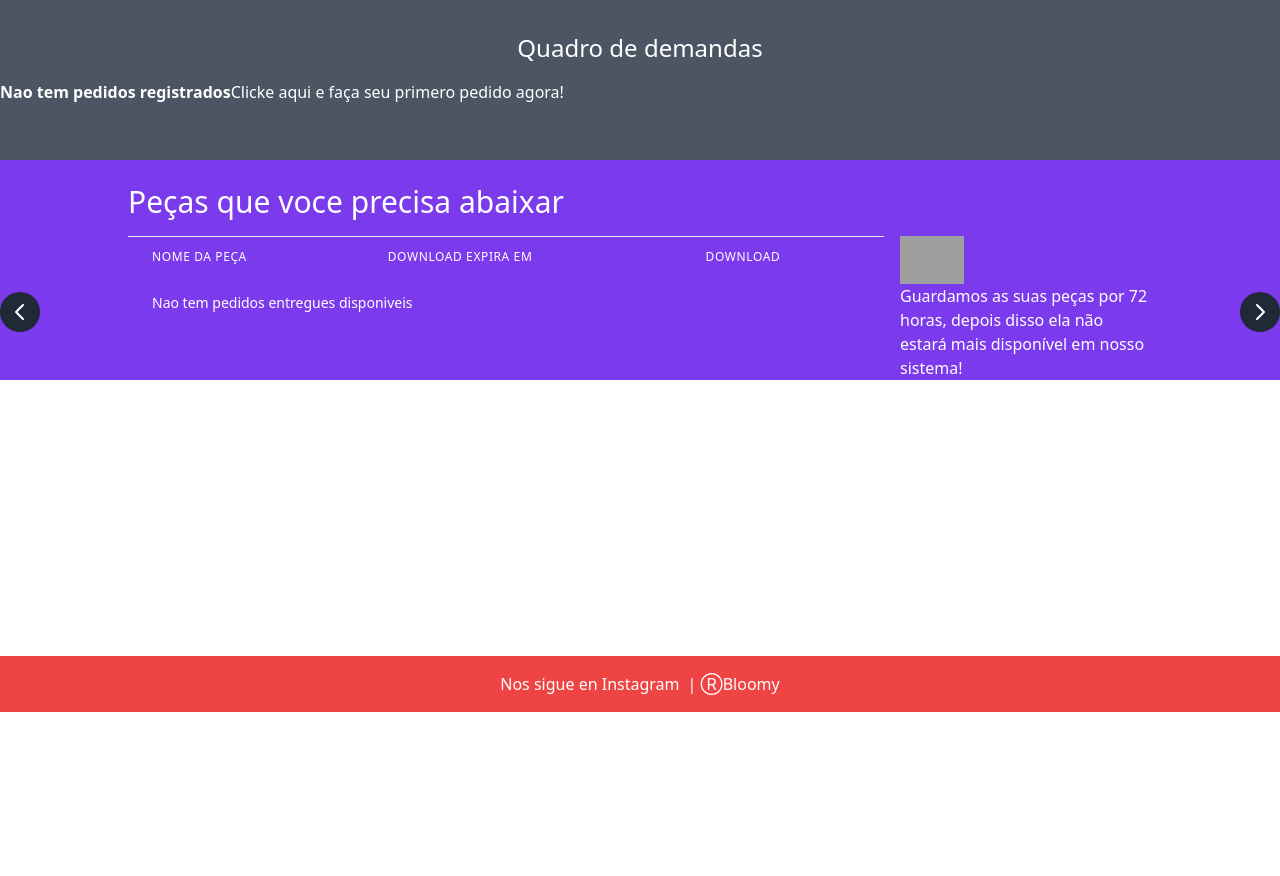
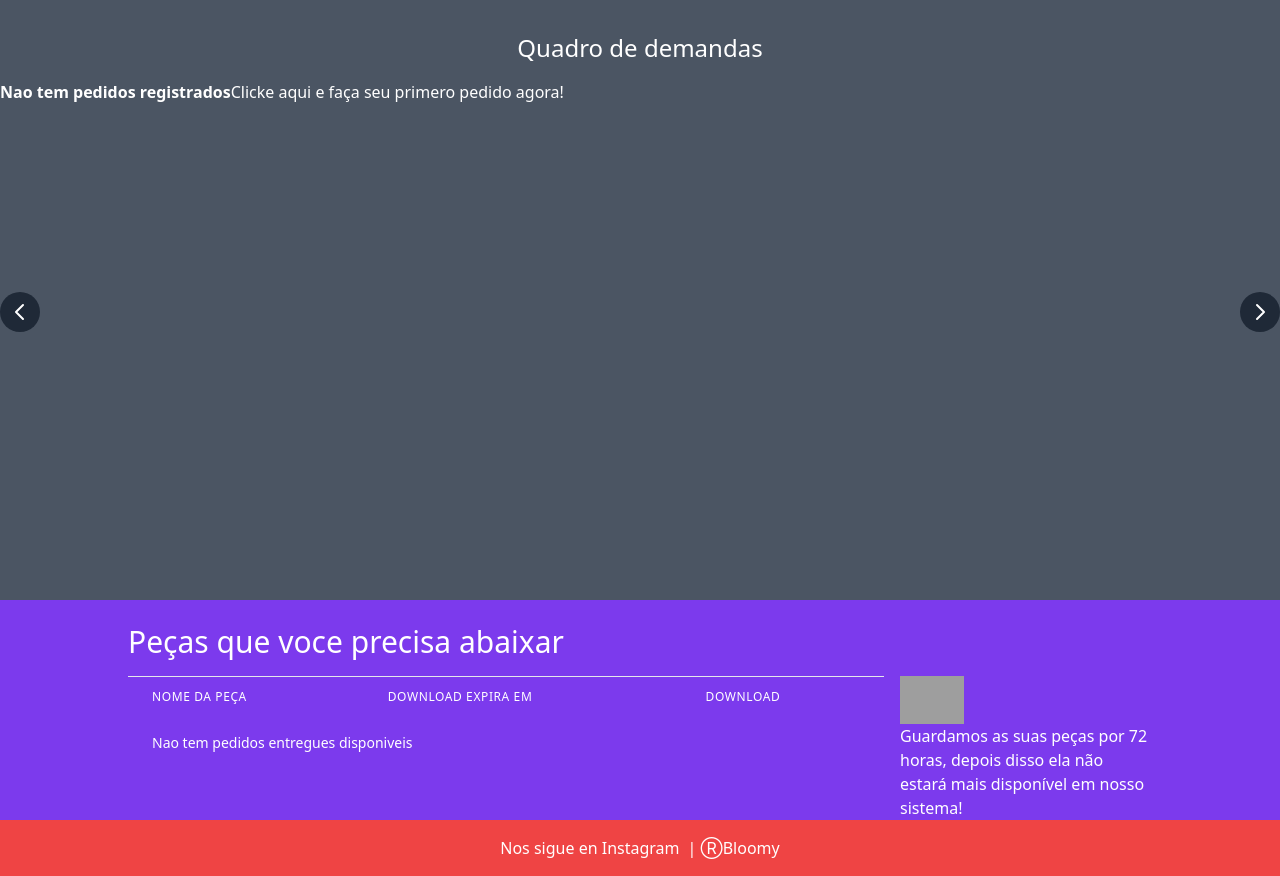
Before and after one commit to mauriciomolinapicco/bloomy, a Django app: page /user_orders in a window 1280 px wide. Shown: the part 88-964 px from the top of the page. Before the commit the page ends 800 px from the top, so only its background shows below. Run offline with Django 5.2, Linux system fonts and the light colour scheme; a user stored in the database is signed in; data that the repository does not hold is empty; some libraries are stand-ins or nearby versions; grey boxes are pictures that could not be loaded.

Commit message:
random stuff front

```diff
--- a/bloomy/templates/bloomy/user_orders.html
+++ b/bloomy/templates/bloomy/user_orders.html
@@ -5,7 +5,7 @@
 
 {% block body %}
 <div class="bg-gray-600">
-    <div class="container mx-auto py-8">
+    <div class="container mx-auto py-8 block" style="height: 600px;">
         <h2 class="text-2xl text-white mb-4 text-center">Quadro de demandas</h2>
 
         <div>
```
